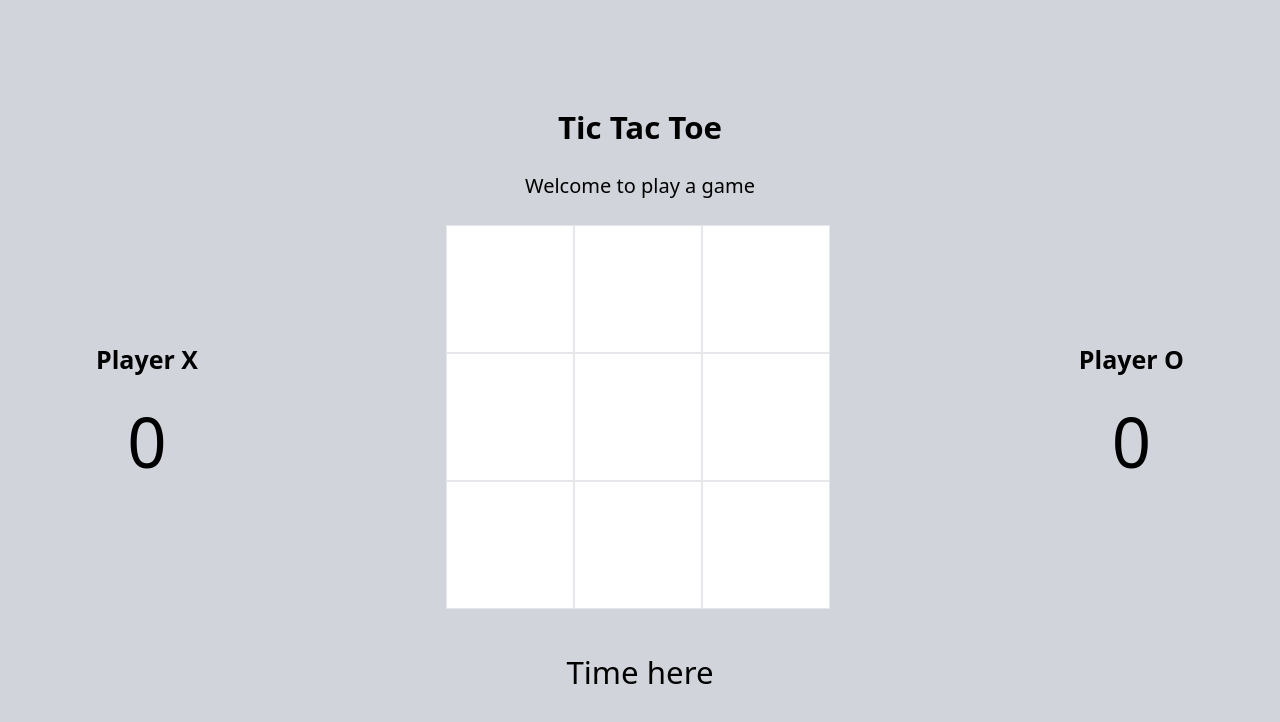
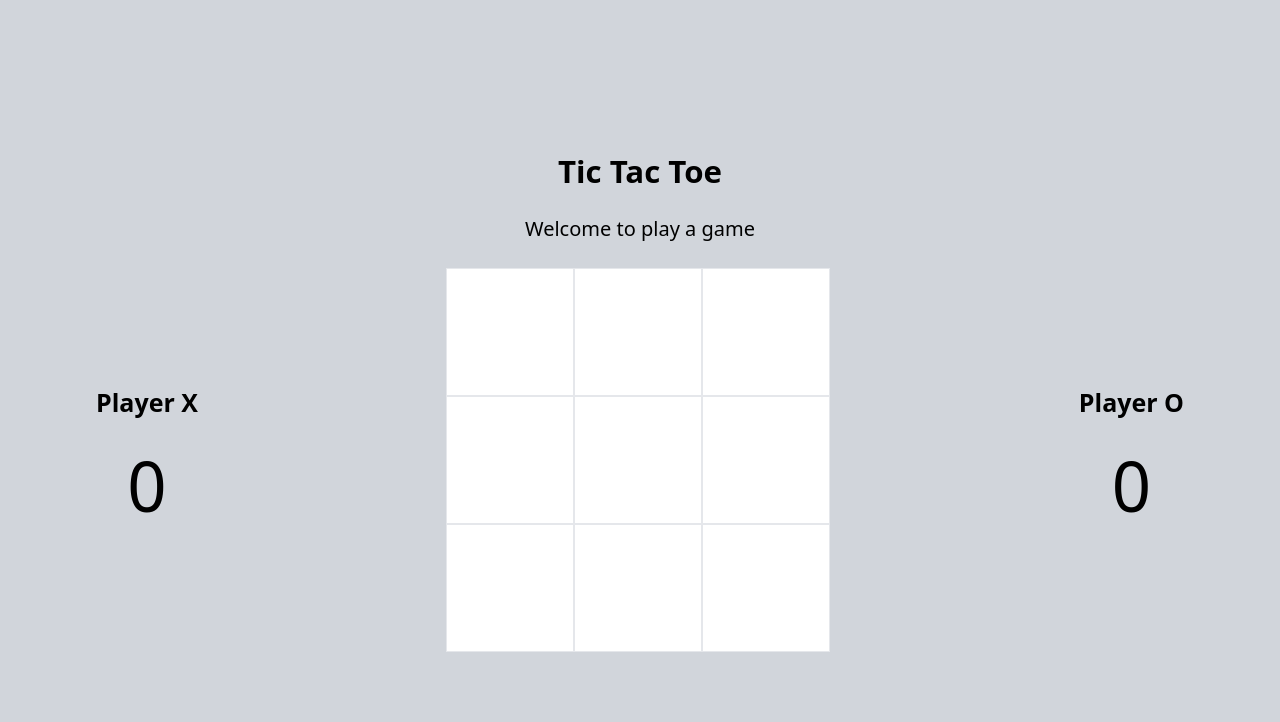
Before and after one commit to FloriandeGhellinck/tic-tac-toe, a Next.js app: page /components/TicTacToe in a window 1280 px wide. Shown: the top 722 px of the page. Built offline with nearby package versions, Linux system fonts and the light colour scheme.

Commit message:
fix: time here and background color

```diff
--- a/src/pages/components/TicTacToe.tsx
+++ b/src/pages/components/TicTacToe.tsx
@@ -159,7 +159,7 @@ const TicTacToe = () => {
     }
 
     return (
-      <div className='absolute inset-0 w-full h-full font-bold text-2xl flex items-center justify-center bg-gray-600'>
+      <div className='absolute inset-0 w-full h-full font-bold text-2xl flex items-center justify-center bg-white'>
         <p className='w-11/12 break-words'>{message}</p>
       </div>
     );
@@ -219,7 +219,7 @@ const TicTacToe = () => {
           <div className='block md:hidden'>{renderPlayerScore('X')}</div>
           <div>{renderPlayerScore('O')}</div>
         </div>
-        <p className='mt-10 text-2xl md:text-3xl'>Time here</p>
+        {/* <p className='mt-10 text-2xl md:text-3xl'>Time here</p> */}
       </section>
     </div>
   );
```
